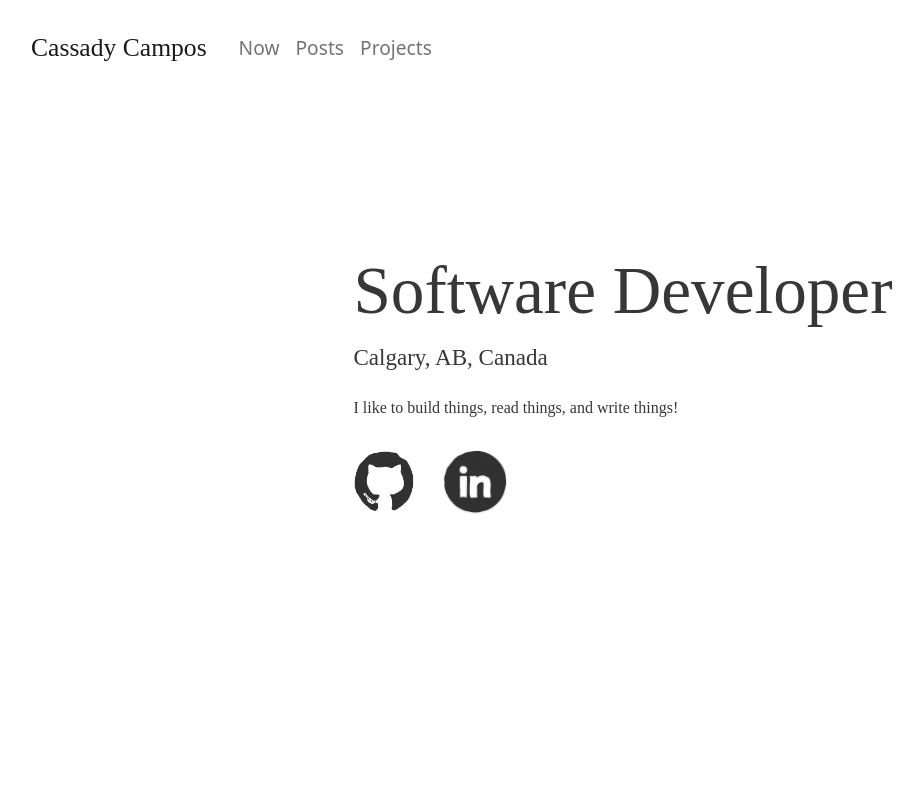
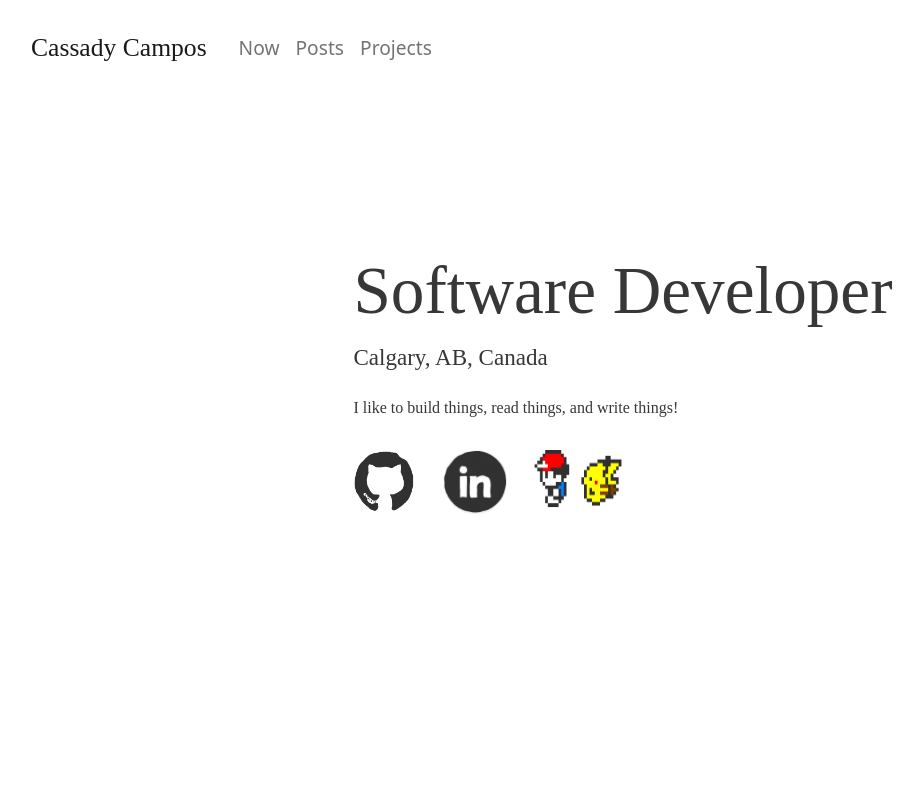
Before and after one commit to CassadyCampos/portfolio2021, a Next.js app: page / in a window 1280 px wide. Shown: the top 800 px of the page, without its empty margins (17-940 px from the left). Built offline with nearby package versions, Linux system fonts and the light colour scheme; a web font is replaced by a local one.

Commit message:
fix weird spacing issues

```diff
--- a/pages/index.js
+++ b/pages/index.js
@@ -26,10 +26,10 @@ export default function Home({ posts }) {
                 <link rel="icon" href="/favicon.ico" />
             </Head>
 
-            <main className="d-flex px-5">
+            <main className="d-flex  px-5">
                 <div
                     id="home"
-                    className="d-flex flex-column text-left justify-content-center"
+                    className="d-flex  flex-column text-left justify-content-center"
                     style={{ height: 'calc(85vh - 150px)' }}
                 >
                     <h1
@@ -56,7 +56,7 @@ export default function Home({ posts }) {
                     >
                         I like to build things, read things, and write things!
                     </div>
-                    <div className="d-flex mt-4 animate__animated animate__fadeInRightBig animate__slower">
+                    <div className="d-flex flex-wrap mt-4 animate__animated animate__fadeInRightBig animate__slower">
                         <div className="col-2">
                             <a
                                 href={'https://github.com/CassadyCampos'}
@@ -94,7 +94,7 @@ export default function Home({ posts }) {
                                 />
                             </a>
                         </div>
-                        {/* <div className="col-1 ">
+                        <div className="col-12 col-sm-2">
                             <a
                                 href={'https://github.com/CassadyCampos'}
                                 target="_blank"
@@ -104,11 +104,11 @@ export default function Home({ posts }) {
                                     className=""
                                     src={pokemon}
                                     alt="thumbnail"
-                                    width={84}
-                                    height={64}
+                                    width={120}
+                                    height={78}
                                 />
                             </a>
-                        </div> */}
+                        </div>
                     </div>
                 </div>
             </main>
```
